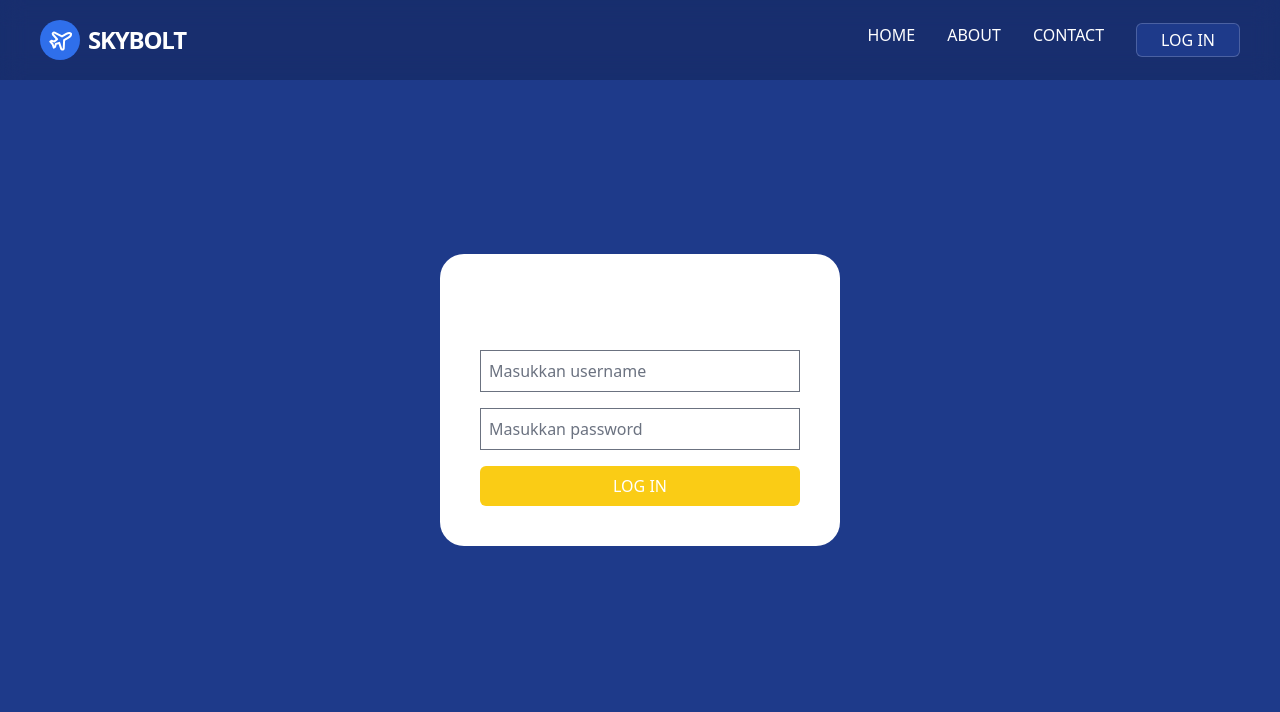
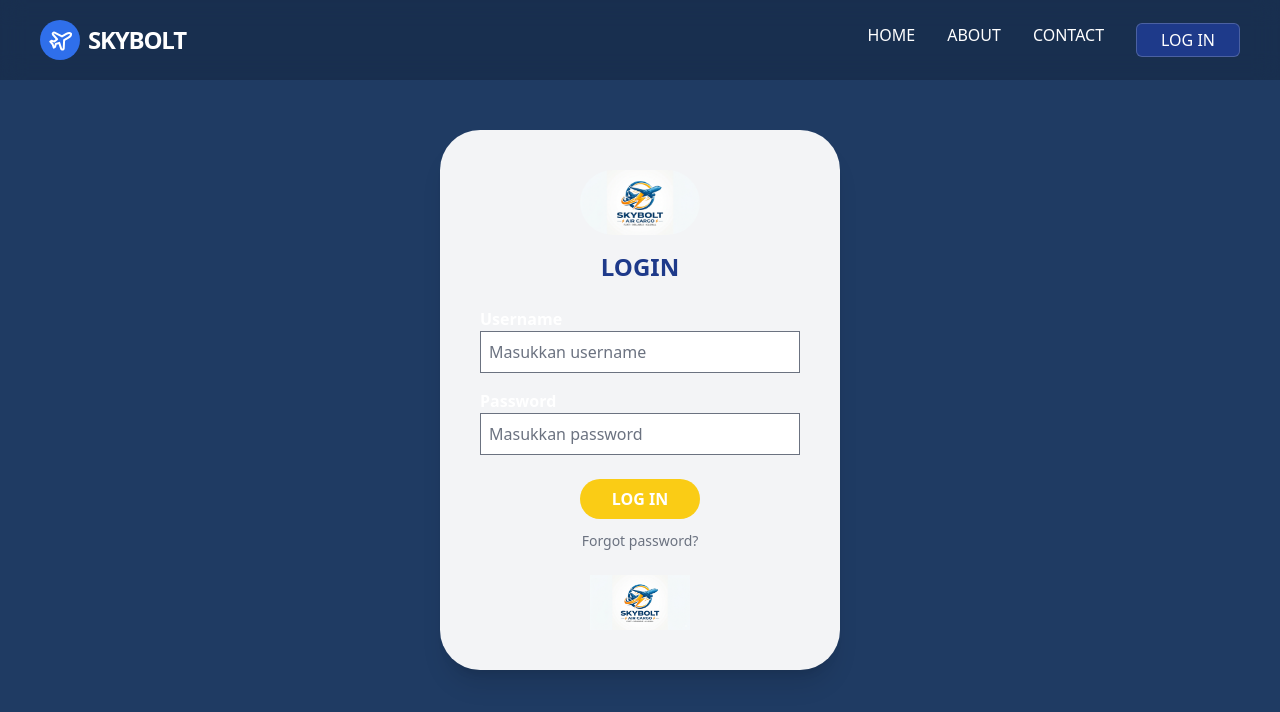
Before and after one commit to j3pa/PROJECT, a Next.js app in the folder nextjs-dashboard/: page /login in a window 1280 px wide. Shown: the top 712 px of the page. Built offline with nearby package versions, Linux system fonts and the light colour scheme.

Commit message:
Update login
Nambahin logo

```diff
--- a/nextjs-dashboard/app/login/page.tsx
+++ b/nextjs-dashboard/app/login/page.tsx
@@ -1,24 +1,47 @@
+import Image from "next/image";
+
 export default function LoginPage() {
   return (
-    <div className="min-h-screen flex items-center justify-center bg-blue-900">
-      <div className="bg-white rounded-3xl p-10 w-[400px] text-center">
-        <h1 className="text-2xl font-bold mb-6">LOGIN</h1>
+    <div className="min-h-screen flex items-center justify-center bg-[#1f3b63]">
 
+      <div className="bg-gray-100 rounded-[40px] w-[400px] p-10 text-center shadow-xl">
+
+        {/* LOGO ATAS */}
+        <div className="flex justify-center mb-4">
+          <Image src="/logo.png" alt="logo" width={120} height={120} className="rounded-full" />
+        </div>
+
+        <h1 className="text-2xl font-bold text-blue-900 mb-6">LOGIN</h1>
+
+        {/* INPUT */}
+        <div className="text-left">
+          <label className="font-semibold">Username</label>
           <input
             type="text"
             placeholder="Masukkan username"
-          className="border w-full p-2 mb-4"
+            className="w-full border p-2 mb-4"
           />
 
+          <label className="font-semibold">Password</label>
           <input
             type="password"
             placeholder="Masukkan password"
-          className="border w-full p-2 mb-4"
+            className="w-full border p-2 mb-6"
           />
+        </div>
 
-        <button className="bg-yellow-400 px-6 py-2 rounded-md w-full">
+        {/* BUTTON */}
+        <button className="bg-yellow-400 hover:bg-yellow-500 px-8 py-2 rounded-full font-semibold mb-3">
           LOG IN
         </button>
+
+        <p className="text-sm text-gray-500 mb-6">Forgot password?</p>
+
+        {/* LOGO BAWAH */}
+        <div className="flex justify-center mt-4">
+          <Image src="/logo.png" alt="logo" width={100} height={100} />
+        </div>
+
       </div>
     </div>
   );
```
Lines whose indentation alone changed are shown as unchanged.
